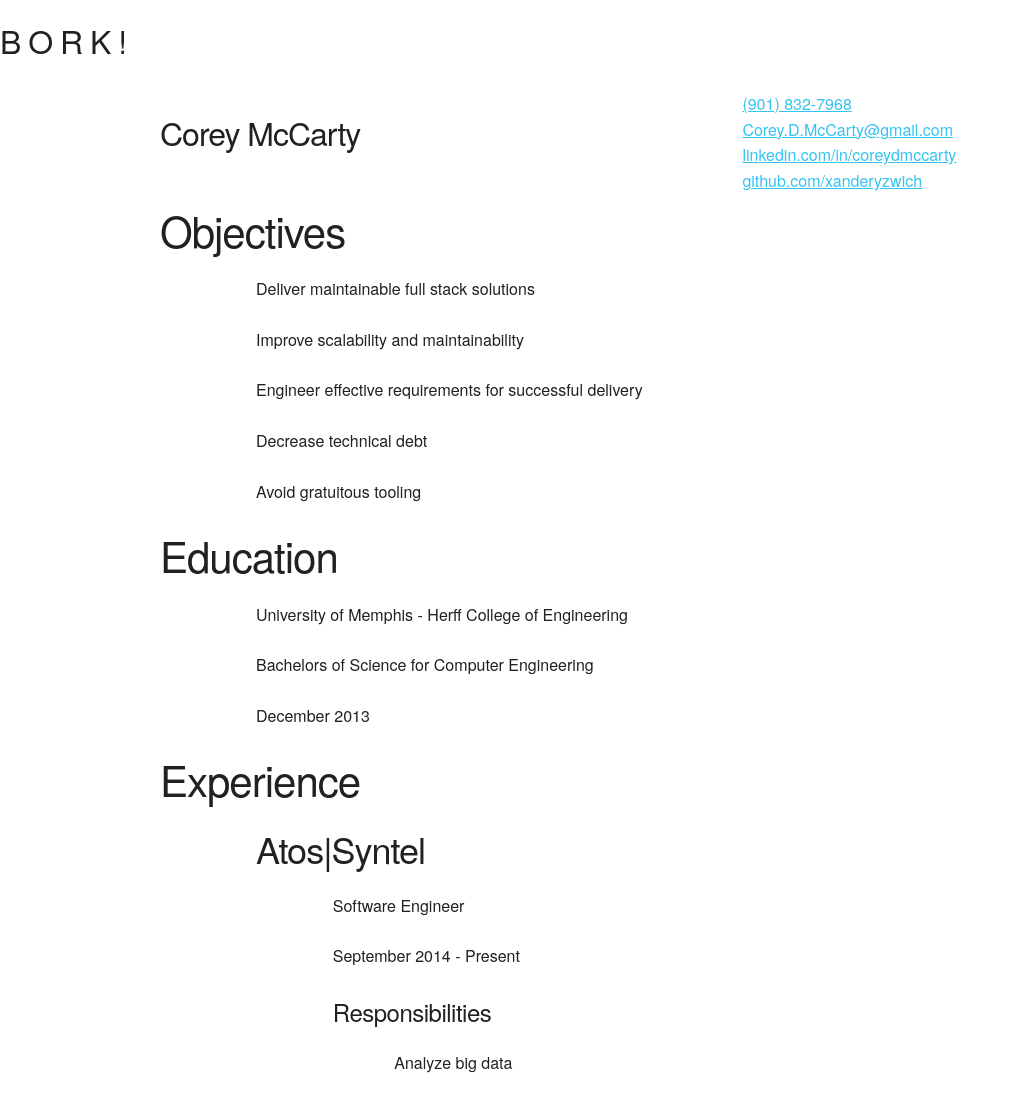
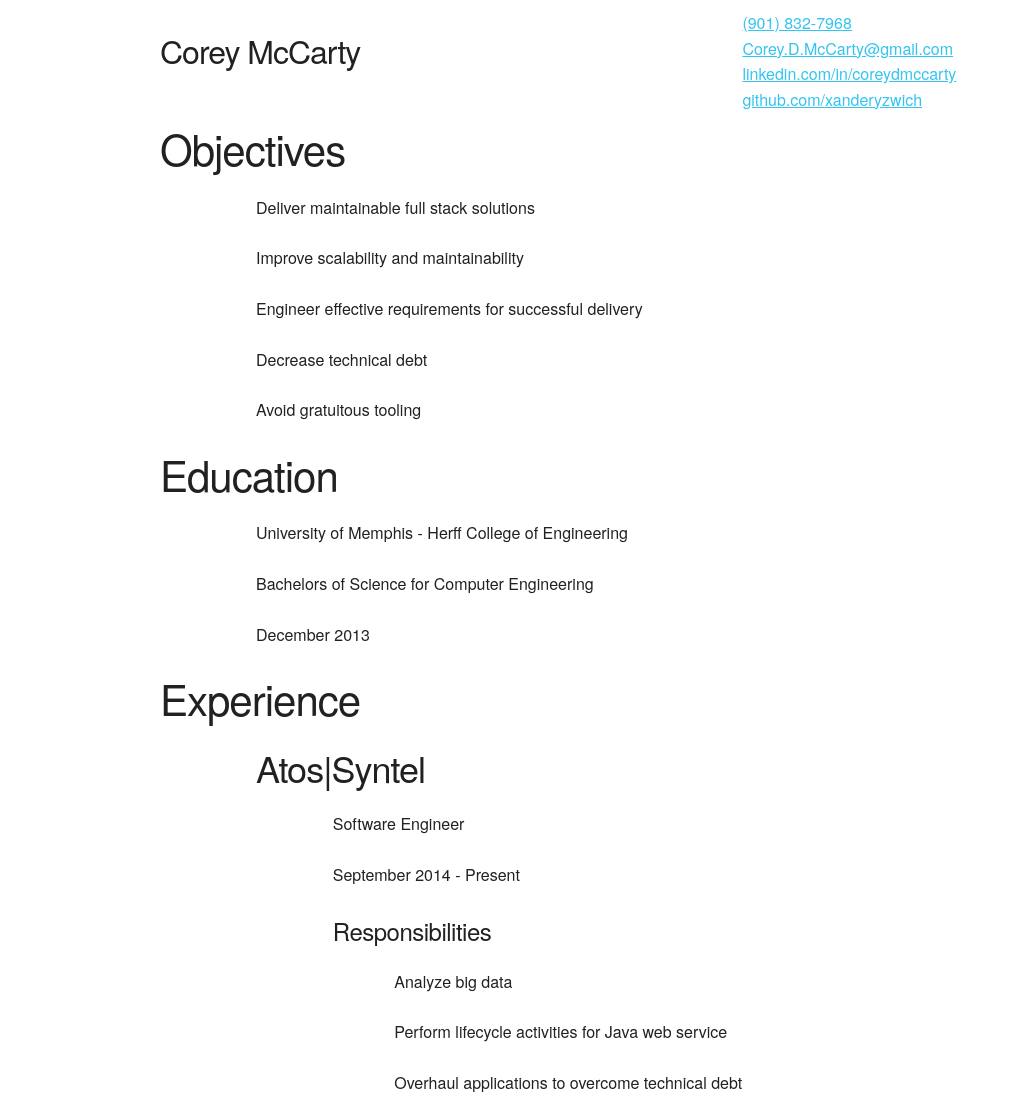
Before and after one commit to xanderyzwich/resume-js, a website built with Parcel: page index.html in a window 1280 px wide. Shown: the top 1100 px of the page, without its empty margins (0-1018 px from the left). Built offline with nearby package versions, Linux system fonts and the light colour scheme.

Commit message:
Removed Test body
no more bork

```diff
--- a/index.html
+++ b/index.html
@@ -15,6 +15,5 @@
         <script src="./src/script.js"></script>
     </head>
     <body>
-        <H1>B O R K !</H1>
     </body>
 </html>
```
